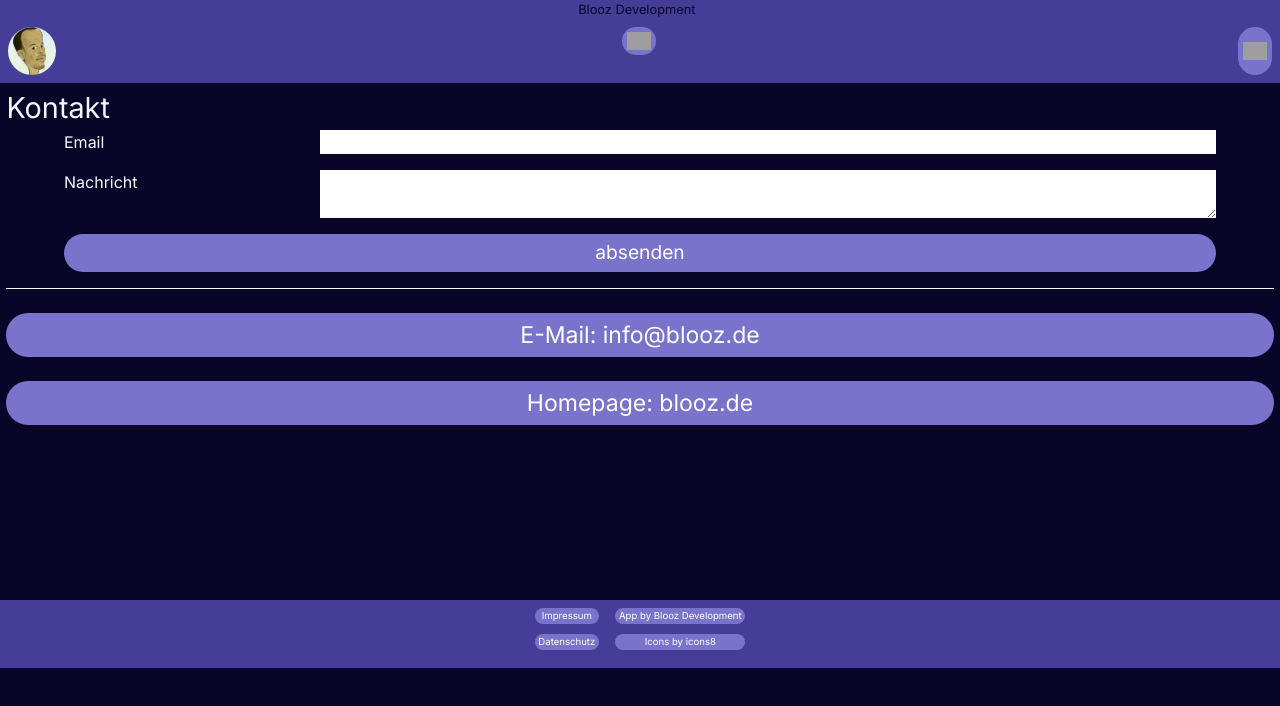
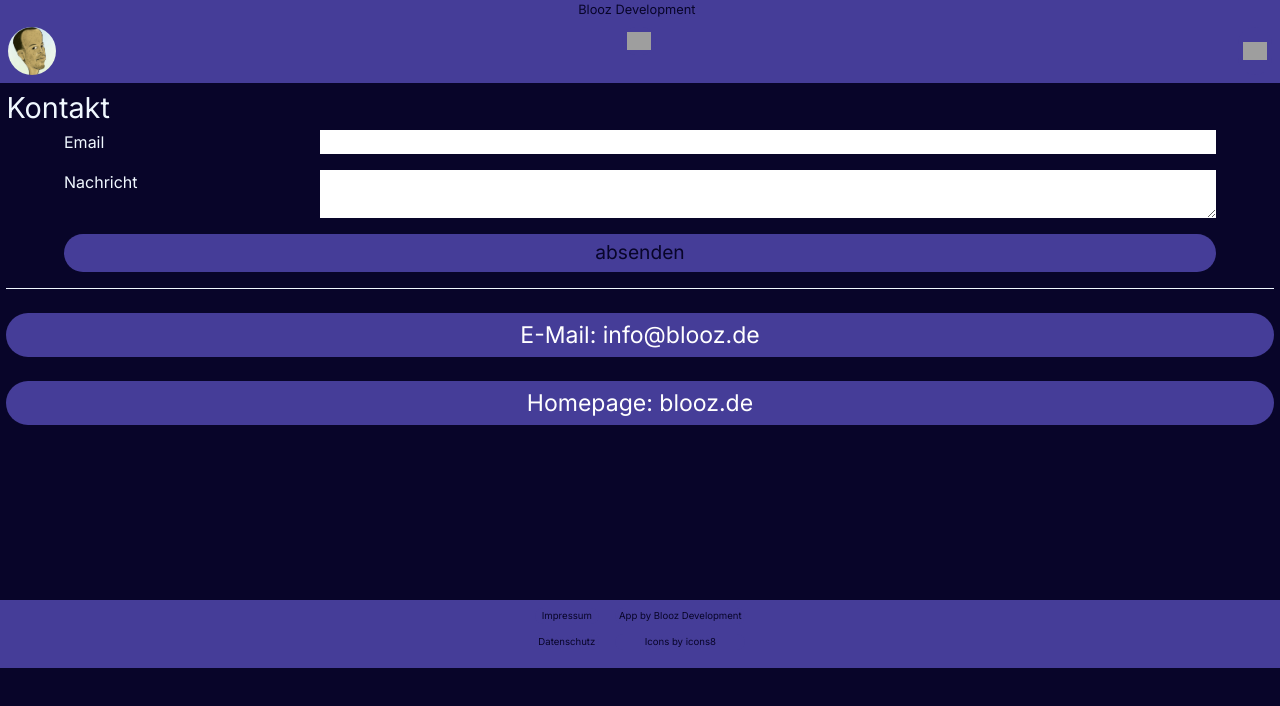
Before and after one commit to mumbablooz/development, a Next.js app: page /Kontakt in a window 1280 px wide. Shown: the top 706 px of the page. Built offline with nearby package versions, Linux system fonts and the light colour scheme; grey boxes are pictures that could not be loaded.

Commit message:
Add files via upload

```diff
--- a/app/globals.css
+++ b/app/globals.css
@@ -53,21 +53,22 @@ p, b, a, button{
 }
 
 li{
-  transition: 0.2s ease-in-out;
+  transition: 0.1s ease-in-out;
 }
 li:hover{
-  background-color: 	rgb(8, 5, 41);
-    transition: 0.2s ease-in-out;
+  background-color: 	var(--firstColor);
+    transition: 0.1s ease-in-out;
     }
 li:active{
-  background-color: rgb(69, 61, 152);
+  background-color: var(--firstColor);
     transition: 0.1s ease-in-out;
     }
 figure {
   margin: 0;
 }
-button, .button{
-  background-color: 	rgb(122, 115, 203);
+button,
+.button,
+.greenButton{
   padding: 0.3rem;
   border-radius: 10rem;
   transition: 0.1s ease-in-out;
@@ -75,21 +76,37 @@ button, .button{
   justify-content: center;
   align-items: center;
 }
+  button:hover,
+  .button:hover,
+  .greenButton:hover{
+    border-radius: 50rem;
+    transition: 0.5s ease-in-out;
+  }
 
-button:hover,
-  .button:hover,
-  .button:active{
-    background-color: 	rgb(156, 151, 213);
+  button,
+  .button{
+    background-color: var(--secoundColor);
+    color: var(--firstColor);
+  }
+  button:hover,
+  .button:hover{
     background-color: var(--fourthColor);
-    border-radius: 50rem;
+    color: var(--firstColor);
     opacity: 0.3;
+  }
+
+  .greenButton{
+background-color: green;
+color: white;
+  }
+  .greenButton:hover{
+    background-color: lightgreen;
     color: var(--firstColor);
-    transition: 0.5s ease-in-out;
   }
 section{
   min-height: 50vh;
 }
-
+/*
 @media (max-width: 768px) {
 
 
@@ -113,3 +130,4 @@ section{
     font-size: 1.0em;
     }
   }
+*/
```
